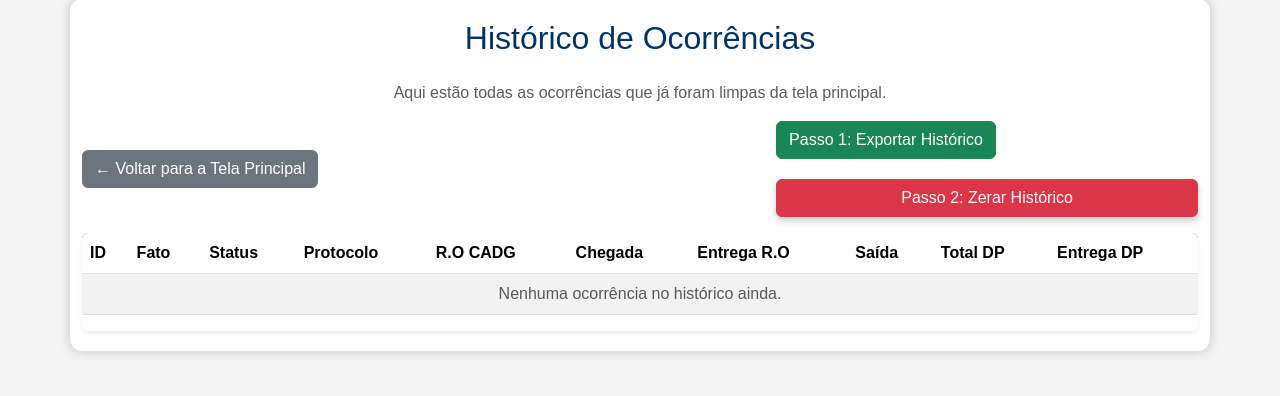
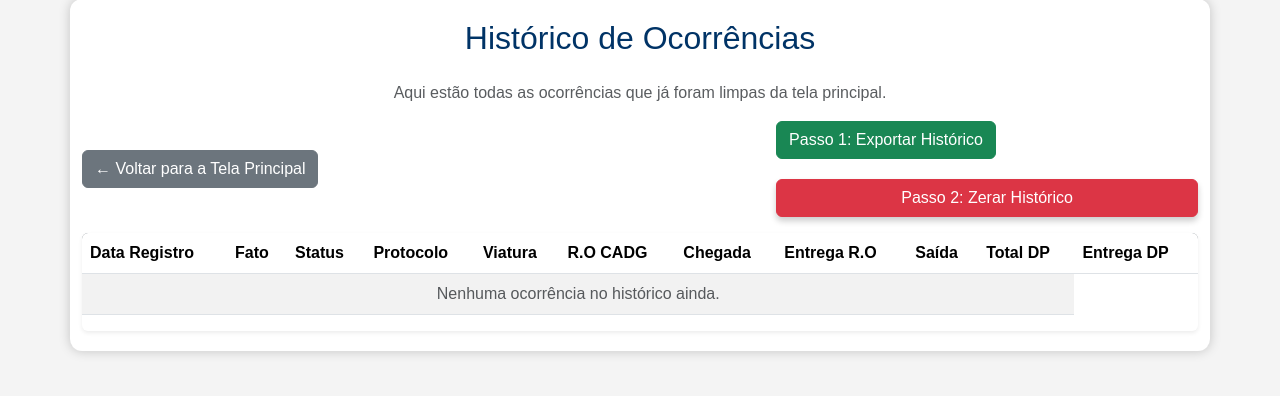
Before and after one commit to Douglasgarciams/controle_viaturas, a Flask app: page /historico in a window 1280 px wide. Shown: the part 163-559 px from the top of the page. Run offline with Flask 3, Linux system fonts and the light colour scheme; data that the repository does not hold is empty; some libraries are stand-ins or nearby versions.

```diff
--- a/templates/historico.html
+++ b/templates/historico.html
@@ -42,10 +42,11 @@
     <table class="table table-striped table-hover">
         <thead class="bg-secondary text-white">
             <tr>
-                <th>ID</th>
+                <th>Data Registro</th>
                 <th>Fato</th>
                 <th>Status</th>
                 <th>Protocolo</th>
+                <th>Viatura</th>
                 <th>R.O CADG</th>
                 <th>Chegada</th>
                 <th>Entrega R.O</th>
@@ -57,10 +58,11 @@
         <tbody>
             {% for ocorrencia in ocorrencias %}
             <tr>
-                <td>{{ ocorrencia.id }}</td>
+                <td>{{ ocorrencia.data_registro.strftime('%d/%m/%Y %H:%M') if ocorrencia.data_registro else 'N/A' }}</td>
                 <td>{{ ocorrencia.fato }}</td>
                 <td>{{ ocorrencia.status }}</td>
                 <td>{{ ocorrencia.protocolo }}</td>
+                <td>{{ ocorrencia.viatura_prefixo or 'N/D' }}</td>
                 <td>{{ ocorrencia.ro_cadg }}</td>
                 <td>{{ ocorrencia.chegada_delegacia }}</td>
                 <td>{{ ocorrencia.entrega_ro }}</td>
```
